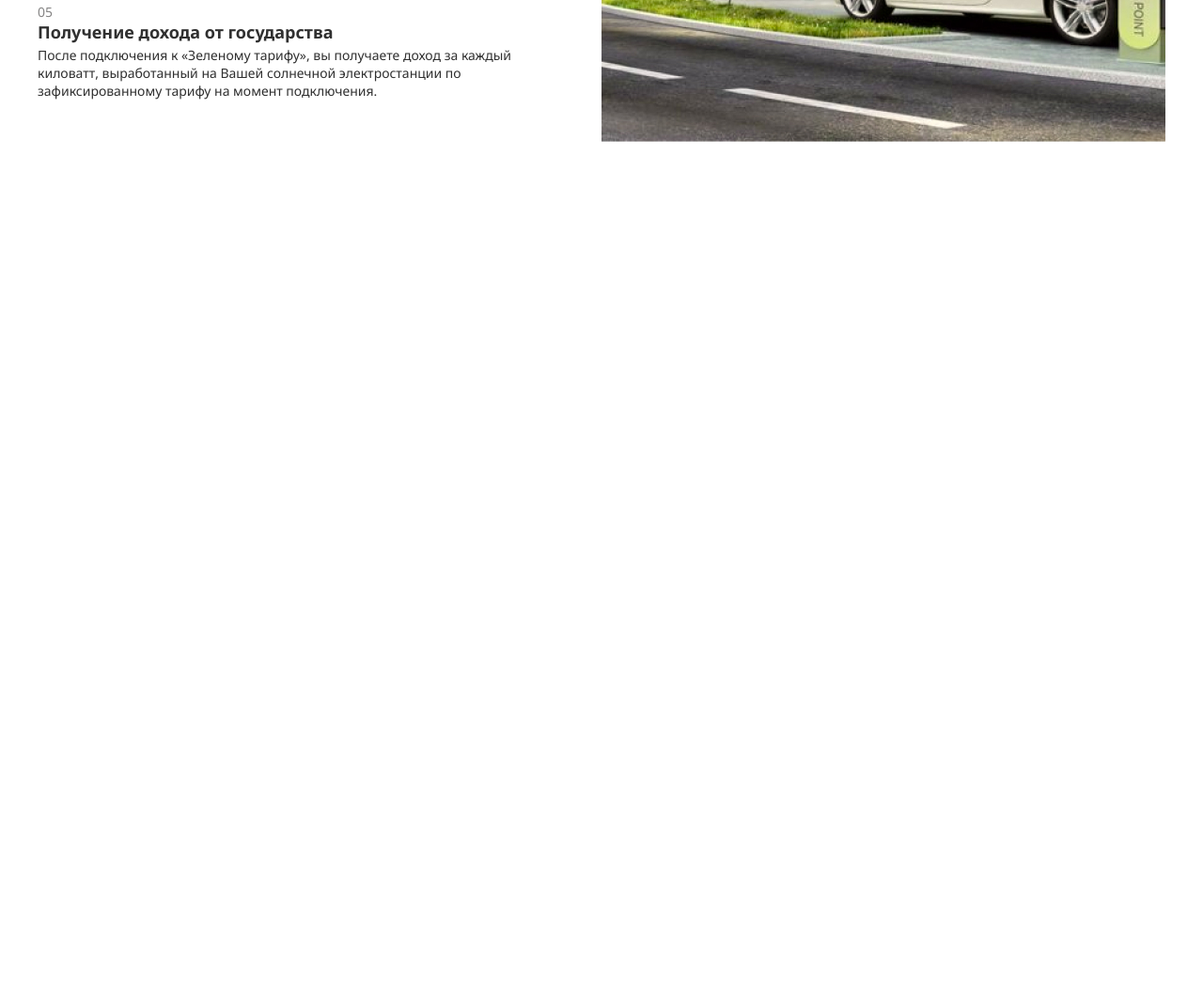
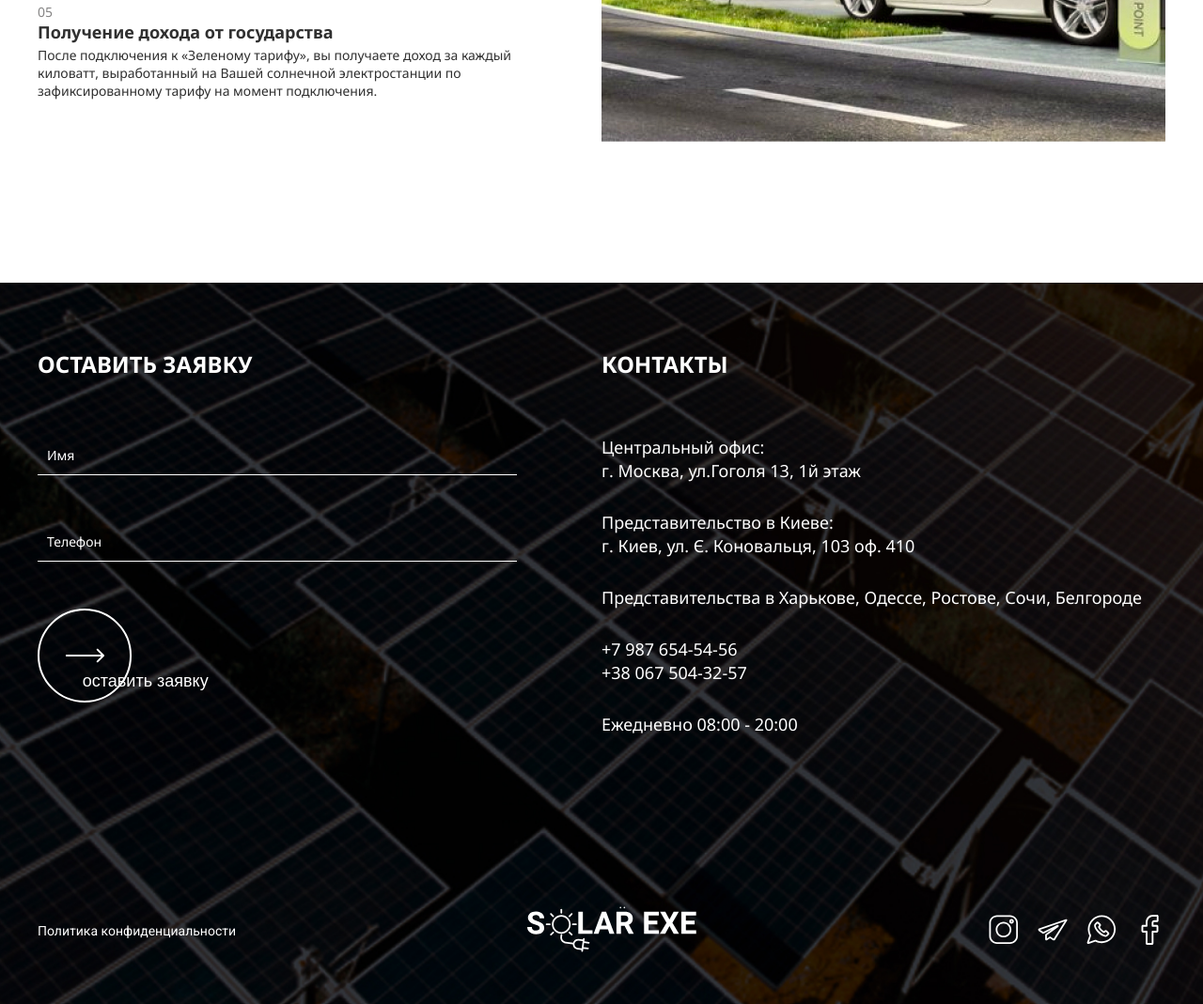
Before and after one commit to maslakov1991/Solar, a plain HTML site: page index.html in a window 1280 px wide. Shown: the part 4508-5577 px from the top of the page at 94% size. Before the commit the page ends 4809 px from the top, so only its background shows below. Drawn offline with nearby package versions, Linux system fonts and the light colour scheme.

Commit message:
footer-done
footer-done

```diff
--- a/css/style.css
+++ b/css/style.css
@@ -273,7 +273,7 @@ body {
     content: "0" counter(number);
     color: #868585;
 }
-.steps__list-item:nth-child(n + 10)::before{
+.steps__list-item:nth-child(n + 10)::before {
     content: "" counter(number);
 }
 .steps__list-title {
@@ -282,3 +282,71 @@ body {
     font-size: 18px;
     line-height: 25px;
 }
+
+.footer {
+    background-image: url(../images/footer-bg.jpg);
+    background-position: center;
+    background-repeat: no-repeat;
+    background-size: cover;
+    padding: 70px 0 50px;
+    color: #ffffff;
+}
+.footer__top {
+    display: flex;
+    margin-bottom: 150px;
+}
+.footer__form {
+    flex-basis: 510px;
+    margin-right: 90px;
+}
+.footer__title {
+    text-transform: uppercase;
+    font-weight: 700;
+    font-size: 24px;
+    line-height: 33px;
+    margin-bottom: 60px;
+}
+.footer__input {
+    border: none;
+    border-bottom: 1px solid #ffffff;
+    background-color: transparent;
+    display: block;
+    width: 100%;
+    padding: 11px 10px;
+    font-family: "Noto Sans", sans-serif;
+    font-size: 14px;
+    line-height: 19px;
+    color: #ffffff;
+    margin-bottom: 50px;
+}
+.footer__input::placeholder {
+    font-family: "Noto Sans", sans-serif;
+    font-size: 14px;
+    line-height: 19px;
+    color: #ffffff;
+}
+.footer__form-btn {
+    background-color: transparent;
+    border: none;
+    color: #ffffff;
+    padding: 0;
+    cursor: pointer;
+}
+.footer__contacts-list {
+}
+.footer__contacts-item {
+    font-size: 18px;
+    line-height: 25px;
+    margin-bottom: 30px;
+}
+.footer__phone {
+    display: block;
+}
+.footer__bot {
+    display: flex;
+    justify-content: space-between;
+    align-items: center;
+}
+.policy {
+    font-family: "Roboto", sans-serif;
+}
--- a/index.html
+++ b/index.html
@@ -294,9 +294,74 @@
   <footer class="footer">
     <div class="container">
       <div class="footer__top">
-
+        <form class="footer__form" action="">
+          <h2 class="footer__title">ОСТАВИТЬ ЗАЯВКУ</h2>
+          <input class="footer__input" type="text" placeholder="Имя">
+          <input class="footer__input" type="tel" placeholder="Телефон">
+          <button class="footer__form-btn button" type="submit">
+            <svg width="101" height="100" viewBox="0 0 101 100" fill="none" xmlns="http://www.w3.org/2000/svg">
+              <path class="button__bg"
+                d="M99.0521 50C99.0521 77.0615 77.1029 99 50.026 99C22.9492 99 1 77.0615 1 50C1 22.9385 22.9492 1 50.026 1C77.1029 1 99.0521 22.9385 99.0521 50Z"
+                stroke="white" stroke-width="2" fill="transparent" />
+              <path
+                d="M70.7434 50.7071C71.134 50.3166 71.134 49.6834 70.7434 49.2929L64.3795 42.9289C63.989 42.5384 63.3558 42.5384 62.9653 42.9289C62.5747 43.3195 62.5747 43.9526 62.9653 44.3431L68.6221 50L62.9653 55.6569C62.5747 56.0474 62.5747 56.6805 62.9653 57.0711C63.3558 57.4616 63.989 57.4616 64.3795 57.0711L70.7434 50.7071ZM30.0155 51H70.0363V49H30.0155V51Z"
+                fill="white" />
+            </svg>
+            <span class="header__button-text">оставить заявку</span>
+          </button>
+        </form>
+        <div class="footer__contacts">
+          <h2 class="footer__title">КОНТАКТЫ</h2>
+          <ul class="footer__contacts-list">
+            <li class="footer__contacts-item">
+              Центральный офис:<br>
+              г. Москва, ул.Гоголя 13, 1й этаж
+            </li>
+            <li class="footer__contacts-item">
+              Представительство в Киеве:<br>
+              г. Киев, ул. Є. Коновальця, 103 оф. 410
+            </li>
+            <li class="footer__contacts-item">
+              Представительства в Харькове, Одессе, Ростове, Сочи, Белгороде
+            </li>
+            <li class="footer__contacts-item">
+              <a class="footer__phone" href="tel:79876545456">+7 987 654-54-56</a>
+              <a class="footer__phone" href="tel:380675043257">+38 067 504-32-57</a>
+            </li>
+            <li class="footer__contacts-item">
+              Ежедневно 08:00 - 20:00
+            </li>
+          </ul>
+        </div>
       </div>
-      <div class="footer__bot"></div>
+      <div class="footer__bot">
+        <a class="policy" href="#">Политика конфиденциальности</a>
+        <a class="footer__logo logo" href="#">
+          <img class="logo__img" src="images/logo.svg" alt="">
+        </a>
+        <ul class="socials">
+          <li class="socials__item">
+            <a class="socials__link" href="#">
+              <img class="socials__img" src="images/insta.svg" alt="">
+            </a>
+          </li>
+          <li class="socials__item">
+            <a class="socials__link" href="#">
+              <img class="socials__img" src="images/telegram.svg" alt="">
+            </a>
+          </li>
+          <li class="socials__item">
+            <a class="socials__link" href="#">
+              <img class="socials__img" src="images/viber.svg" alt="">
+            </a>
+          </li>
+          <li class="socials__item">
+            <a class="socials__link" href="#">
+              <img class="socials__img" src="images/facebook.svg" alt="">
+            </a>
+          </li>
+        </ul>
+      </div>
     </div>
   </footer>
 
```
Also changed, not shown: images/footer-bg.jpg (added).
